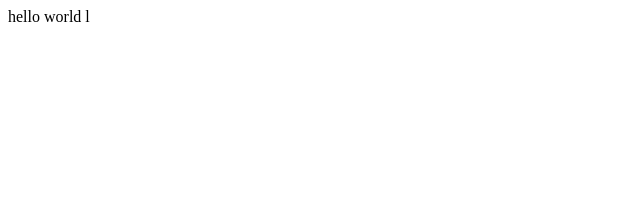
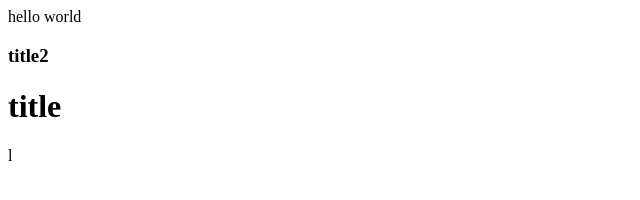
Before and after one commit to HanifaTavassoli/git-practice, a plain HTML site: page index.html in a window 1280 px wide. Shown: the whole page, without its empty margins (0-640 px from the left). Drawn offline with Linux system fonts and the light colour scheme.

Commit message:
added some changes

```diff
--- a/index.html
+++ b/index.html
@@ -7,8 +7,9 @@
     <title>Document</title>
   </head>
   <body>
-    hello
-    world
+    hello world
+    <h3>title2</h3>
+    <h1>title</h1>
   </body>
 </html>
 l
```
